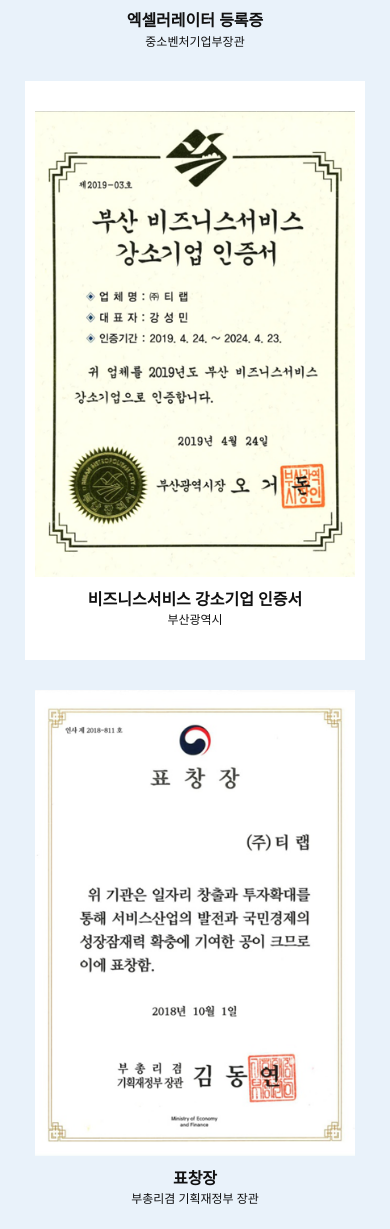
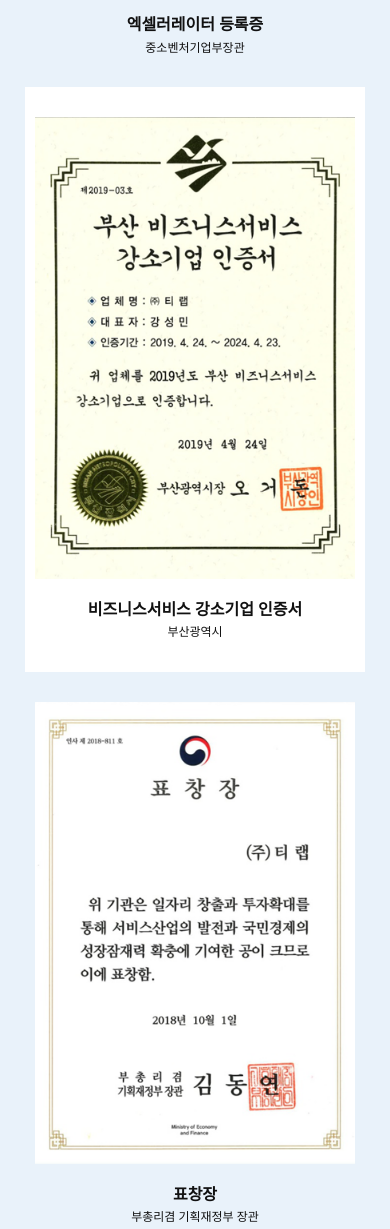
Before and after one commit to tlabtest/test, a plain HTML site: page 티랩.html in a window 390 px wide. Shown: the part 1719-2948 px from the top of the page. Drawn offline with nearby package versions, Linux system fonts and the light colour scheme.

Commit message:
Add files via upload

```diff
--- a/티랩.css
+++ b/티랩.css
@@ -50,17 +50,35 @@
 .u-section-2 .u-text-7 {font-size: 0.75rem; margin: -2px auto 0}
 
 @media (max-width: 1199px){ .u-section-2 .u-sheet-1 {min-height: 615px}
-.u-section-2 .u-repeater-1 {min-height: 573px; grid-template-columns: repeat(3, 33.333333333333336%); height: auto; margin-right: initial; margin-left: initial}
-.u-section-2 .u-image-1 {margin-right: initial; margin-left: initial}
-.u-section-2 .u-image-2 {margin-right: initial; margin-left: initial}
-.u-section-2 .u-image-3 {margin-right: initial; margin-left: initial} }
+.u-section-2 .u-repeater-1 {min-height: 492px; height: auto; margin-right: initial; margin-left: initial}
+.u-section-2 .u-image-1 {height: 364px; margin-right: initial; margin-left: initial}
+.u-section-2 .u-text-3 {width: auto}
+.u-section-2 .u-image-2 {height: 364px; margin-right: initial; margin-left: initial}
+.u-section-2 .u-text-5 {width: auto}
+.u-section-2 .u-image-3 {height: 364px; margin-right: initial; margin-left: initial}
+.u-section-2 .u-text-7 {width: auto} }
 
 @media (max-width: 991px){ .u-section-2 .u-sheet-1 {min-height: 1183px}
-.u-section-2 .u-repeater-1 {min-height: 1317px; grid-template-columns: repeat(2, 50%); margin-right: initial; margin-left: initial} }
+.u-section-2 .u-repeater-1 {min-height: 1131px; grid-template-columns: repeat(2, 50%); margin-right: initial; margin-left: initial}
+.u-section-2 .u-image-1 {height: 434px; margin-right: initial; margin-left: initial}
+.u-section-2 .u-text-2 {width: auto; margin-top: 18px}
+.u-section-2 .u-text-3 {margin-top: 0}
+.u-section-2 .u-image-2 {height: 434px; margin-right: initial; margin-left: initial}
+.u-section-2 .u-text-4 {width: auto; margin-top: 18px}
+.u-section-2 .u-text-5 {margin-top: 0}
+.u-section-2 .u-image-3 {height: 434px; margin-right: initial; margin-left: initial}
+.u-section-2 .u-text-6 {width: auto; margin-top: 18px}
+.u-section-2 .u-text-7 {margin-top: 0} }
 
 @media (max-width: 767px){ .u-section-2 .u-repeater-1 {grid-template-columns: 100%; margin-right: initial; margin-left: initial}
 .u-section-2 .u-container-layout-1 {padding-left: 10px; padding-right: 10px}
+.u-section-2 .u-image-1 {height: 753px; width: 521px; margin-left: -1px; margin-right: -1px}
 .u-section-2 .u-container-layout-2 {padding-left: 10px; padding-right: 10px}
-.u-section-2 .u-container-layout-3 {padding-left: 10px; padding-right: 10px} }
+.u-section-2 .u-image-2 {height: 753px; width: 521px; margin-left: -1px; margin-right: -1px}
+.u-section-2 .u-container-layout-3 {padding-left: 10px; padding-right: 10px}
+.u-section-2 .u-image-3 {height: 753px; width: 521px; margin-left: -1px; margin-right: -1px} }
 
-@media (max-width: 575px){ .u-section-2 .u-text-1 {font-size: 2.25rem} }
+@media (max-width: 575px){ .u-section-2 .u-text-1 {font-size: 2.25rem}
+.u-section-2 .u-image-1 {height: 462px; width: 320px; margin-left: 0; margin-right: 0}
+.u-section-2 .u-image-2 {height: 462px; width: 320px; margin-left: 0; margin-right: 0}
+.u-section-2 .u-image-3 {height: 462px; width: 320px; margin-left: 0; margin-right: 0} }
--- a/티랩.html
+++ b/티랩.html
@@ -97,29 +97,29 @@
       </div>
     </section>
     <section class="u-align-center u-clearfix u-palette-1-light-3 u-section-2" id="carousel_b8f3">
-      <div class="u-clearfix u-sheet u-valign-middle u-sheet-1">
+      <div class="u-clearfix u-sheet u-valign-middle-xl u-sheet-1">
         <h2 class="u-text u-text-default u-text-1">인증</h2>
         <div class="u-border-3 u-border-grey-dark-1 u-line u-line-horizontal u-line-1"></div><!--blog--><!--blog_options_json--><!--{"type":"Recent","source":"","tags":""}--><!--/blog_options_json-->
         <div class="u-blog u-expanded-width u-repeater u-repeater-1"><!--blog_post-->
-          <div class="u-blog-post u-container-style u-repeater-item">
-            <div class="u-container-layout u-similar-container u-valign-middle u-container-layout-1"><!--blog_post_image-->
-              <img src="images/331.png" alt="" class="u-blog-control u-expanded-width u-image u-image-default u-image-1"><!--/blog_post_image-->
+          <div class="u-align-center-lg u-blog-post u-container-style u-repeater-item">
+            <div class="u-container-layout u-similar-container u-valign-middle-xl u-container-layout-1"><!--blog_post_image-->
+              <img src="images/331.png" alt="" class="u-blog-control u-expanded-width-lg u-expanded-width-md u-expanded-width-xl u-image u-image-default u-image-1"><!--/blog_post_image-->
               <p class="u-align-center u-text u-text-default u-text-2"><b>엑셀러레이터 등록증</b>
               </p>
               <p class="u-align-center u-text u-text-default u-text-3">중소벤처기업부장관</p>
             </div>
           </div><!--/blog_post--><!--blog_post-->
-          <div class="u-align-center u-blog-post u-container-style u-repeater-item u-white u-repeater-item-2">
-            <div class="u-container-layout u-similar-container u-valign-middle u-container-layout-2"><!--blog_post_image-->
-              <img src="images/332.png" alt="" class="u-blog-control u-expanded-width u-image u-image-default u-image-2"><!--/blog_post_image-->
-              <p class="u-text u-text-default u-text-4"><b>비즈니스서비스 강소기업 인증서</b>
+          <div class="u-align-center-xl u-blog-post u-container-style u-repeater-item u-white u-repeater-item-2">
+            <div class="u-container-layout u-similar-container u-valign-middle-xl u-container-layout-2"><!--blog_post_image-->
+              <img src="images/332.png" alt="" class="u-blog-control u-expanded-width-lg u-expanded-width-md u-expanded-width-xl u-image u-image-default u-image-2"><!--/blog_post_image-->
+              <p class="u-align-center-lg u-align-center-md u-align-center-sm u-align-center-xs u-text u-text-default u-text-4"><b>비즈니스서비스 강소기업 인증서</b>
               </p>
-              <p class="u-text u-text-default u-text-5">부산광역시</p>
+              <p class="u-align-center-lg u-align-center-md u-align-center-sm u-align-center-xs u-text u-text-default u-text-5">부산광역시</p>
             </div>
           </div><!--/blog_post--><!--blog_post-->
           <div class="u-align-center u-blog-post u-container-style u-repeater-item">
-            <div class="u-container-layout u-similar-container u-valign-middle u-container-layout-3"><!--blog_post_image-->
-              <img src="images/333.png" alt="" class="u-blog-control u-expanded-width u-image u-image-default u-image-3"><!--/blog_post_image-->
+            <div class="u-container-layout u-similar-container u-valign-middle-xl u-container-layout-3"><!--blog_post_image-->
+              <img src="images/333.png" alt="" class="u-blog-control u-expanded-width-lg u-expanded-width-md u-expanded-width-xl u-image u-image-default u-image-3"><!--/blog_post_image-->
               <p class="u-text u-text-default u-text-6"><b>표창장</b>
               </p>
               <p class="u-text u-text-default u-text-7">부총리겸 기획재정부 장관</p>
```
Also changed, not shown: 문의.html (+2 -2 lines).
